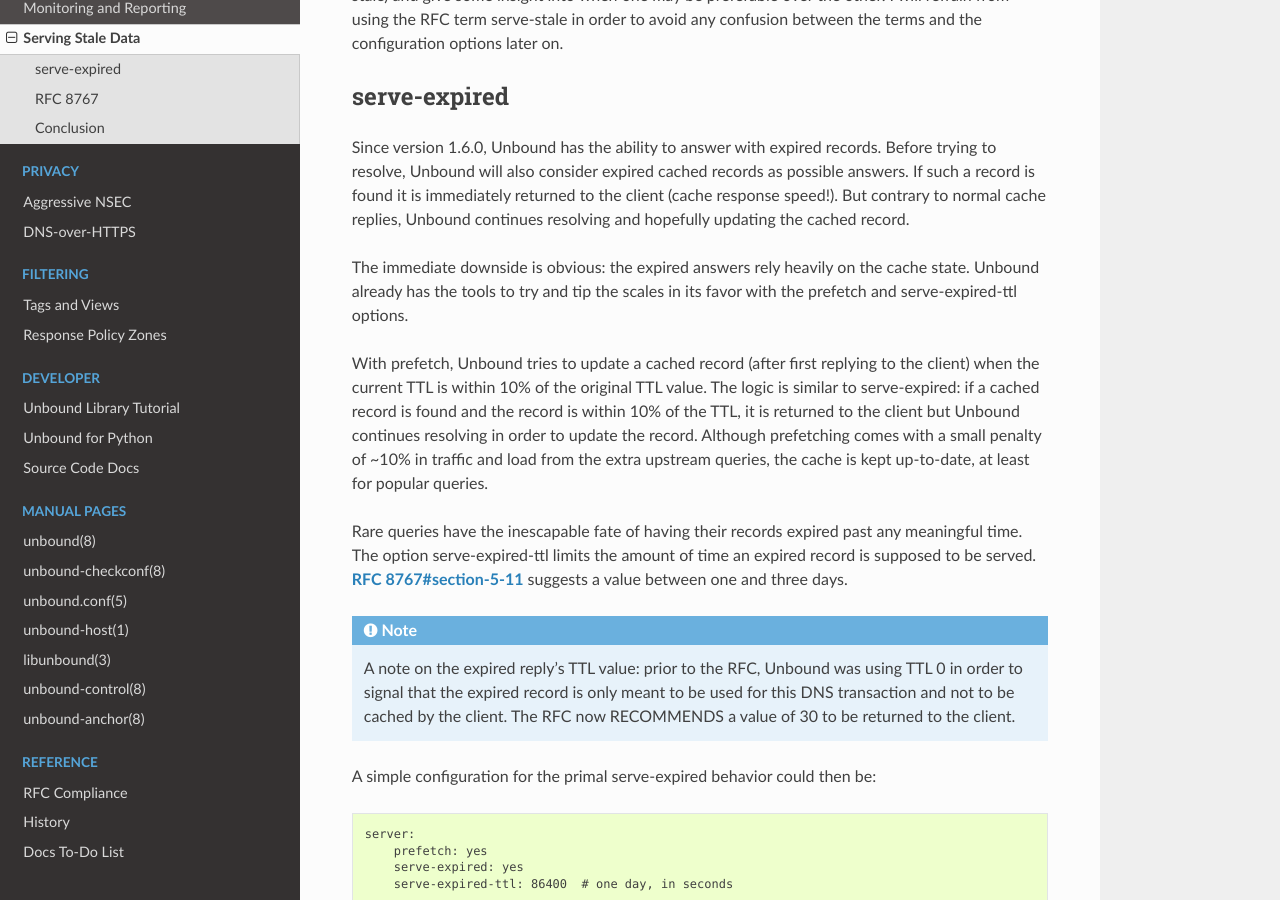
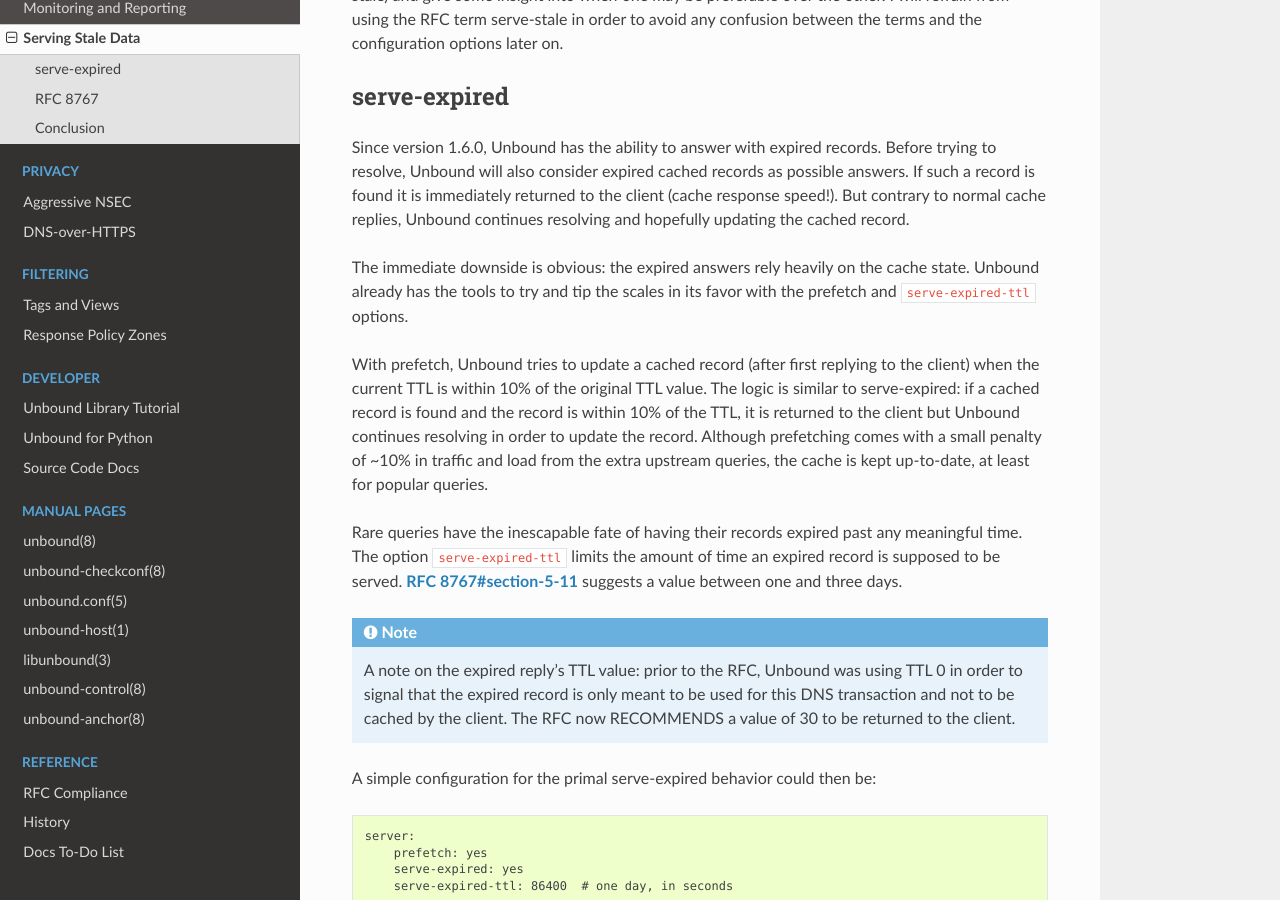
Before and after one commit to NLnetLabs/unbound-manual, a Sphinx documentation site: the page built from source/topics/serve-stale.rst, in a window 1280 px wide and 900 px high, scrolled down 632 px. Built offline with Sphinx 7.4.7 and the Read the Docs theme 2.0.0, drawn with Linux system fonts in a browser that asks for light colours.

```diff
--- a/source/topics/serve-stale.rst
+++ b/source/topics/serve-stale.rst
@@ -37,9 +37,10 @@ possible answers. If such a record is found it is immediately returned to the
 client (cache response speed!). But contrary to normal cache replies, Unbound
 continues resolving and hopefully updating the cached record.
 
-The immediate downside is obvious: the expired answers rely heavily on the cache
-state. Unbound already has the tools to try and tip the scales in its favor with
-the prefetch and serve-expired-ttl options.
+The immediate downside is obvious: the expired answers rely heavily on the
+cache state.
+Unbound already has the tools to try and tip the scales in its favor with the
+prefetch and ``serve-expired-ttl`` options.
 
 With prefetch, Unbound tries to update a cached record (after first replying to
 the client) when the current TTL is within 10% of the original TTL value. The
@@ -50,7 +51,7 @@ penalty of ~10% in traffic and load from the extra upstream queries, the cache
 is kept up-to-date, at least for popular queries.
 
 Rare queries have the inescapable fate of having their records expired past any
-meaningful time. The option serve-expired-ttl limits the amount of time an
+meaningful time. The option ``serve-expired-ttl`` limits the amount of time an
 expired record is supposed to be served. :RFC:`8767#section-5-11` suggests a
 value between one and three days.
 
```
